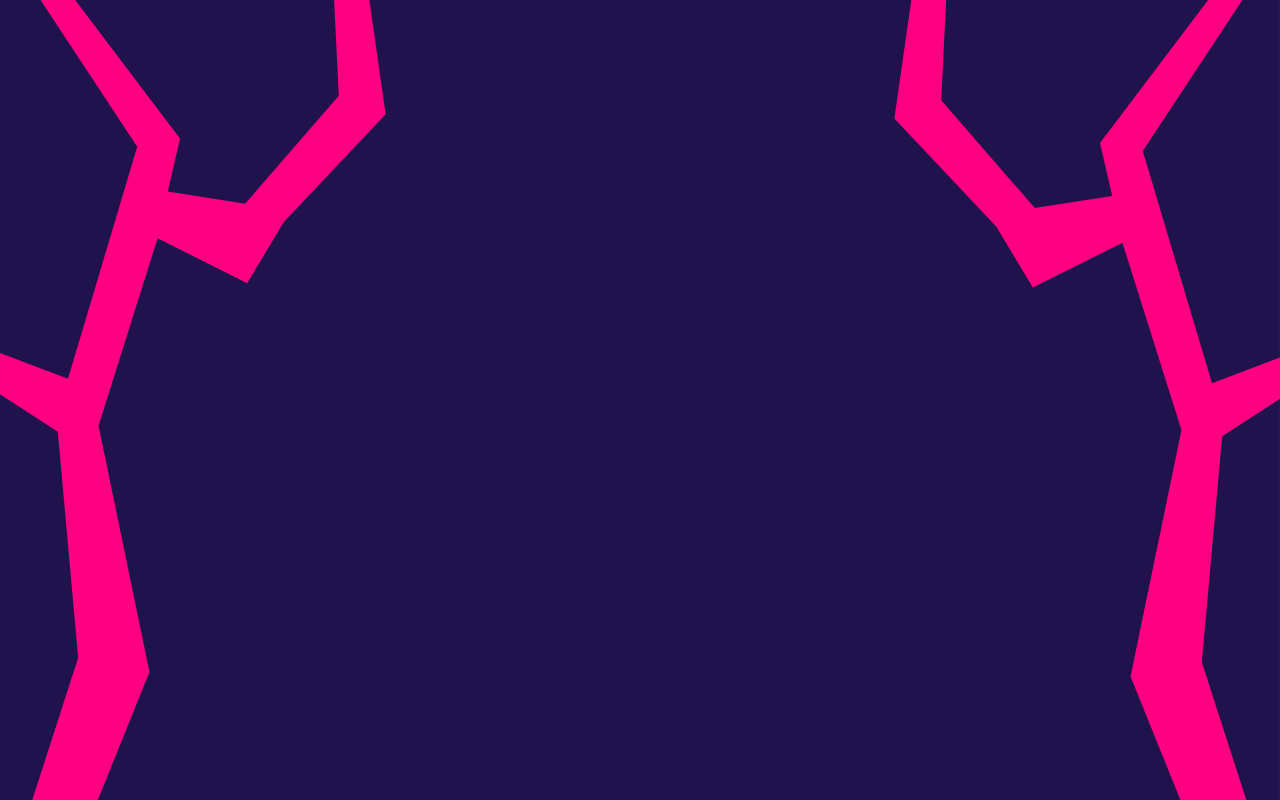
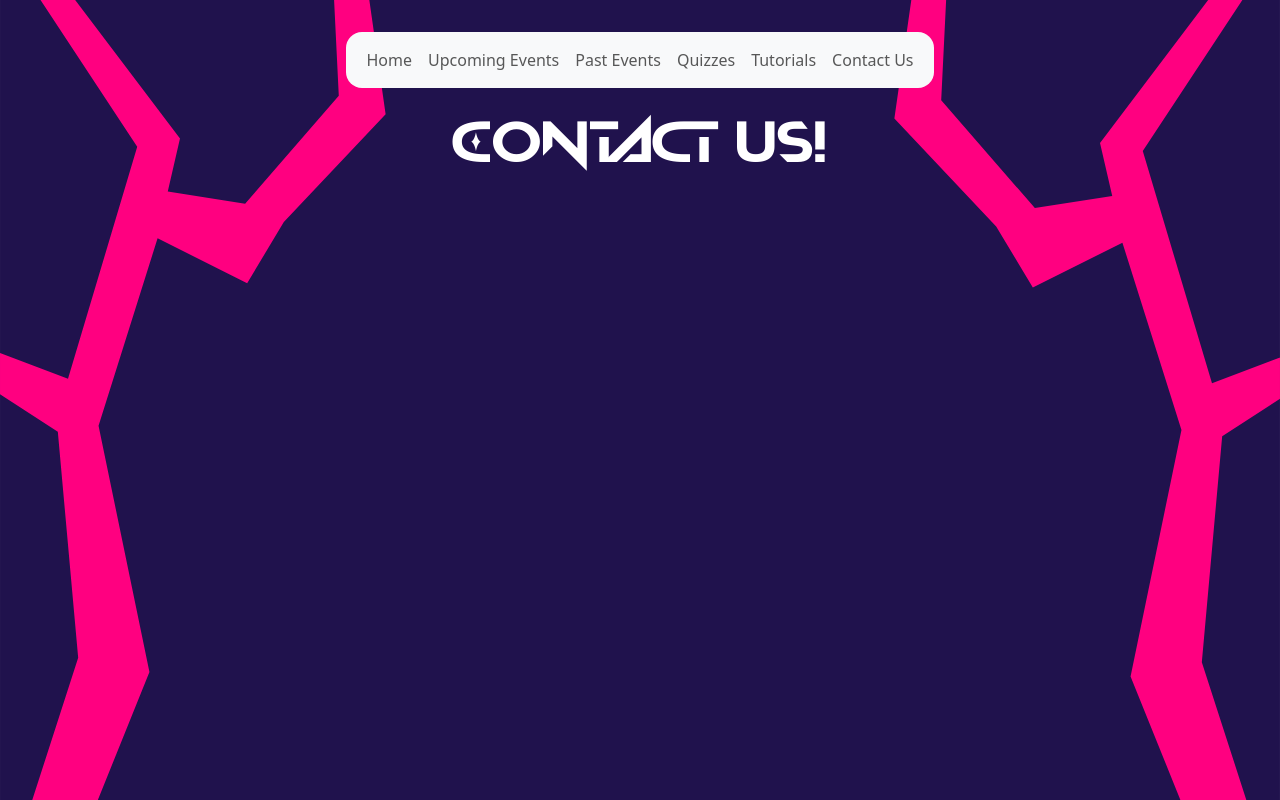
Before and after one commit to CS571-F25/p52, a React (Vite) app: page /#/contact in a window 1280 px wide. Before the commit this address had no page. Built offline with nearby package versions, Linux system fonts and the light colour scheme.

Commit message:
Changed AboutUs to ContactUs and moved its placement on the navbar to the end; created an incomplete 404 Error Page

```diff
--- a/src/App.jsx
+++ b/src/App.jsx
@@ -2,11 +2,12 @@ import { HashRouter, Route, Routes } from 'react-router'
 import './App.css'
 import Layout from './components/Layout'
 import Home from './components/Home'
-import AboutMe from './components/AboutMe'
+import ContactUs from './components/ContactUs'
 import UpcomingEvents from './components/UpcomingEvents'
 import PastEvents from './components/PastEvents'
 import Quizzes from './components/Quizzes'
 import Tutorials from './components/Tutorials'
+import ErrorPage from './components/ErrorPage'
 
 function App() {
   return <HashRouter>
@@ -14,11 +15,12 @@ function App() {
       {/* <Route path="/" element={<Home/>}></Route> */}
       <Route path="/" element={<Layout/>}>
         <Route index element={<Home/>} />
-        <Route path="/about" element={<AboutMe/>}></Route>
+        <Route path="/contact" element={<ContactUs/>}></Route>
         <Route path="/upcoming-events" element={<UpcomingEvents/>}></Route>
         <Route path="/past-events" element={<PastEvents/>}></Route>
         <Route path="/quizzes" element={<Quizzes/>}></Route>
         <Route path="/tutorials" element={<Tutorials/>}></Route>
+        <Route path="/*" element={<ErrorPage/>}></Route>
       </Route>
     </Routes>
   </HashRouter>
--- a/src/components/AboutMe.jsx
+++ /dev/null
@@ -1,5 +0,0 @@
-export default function AboutMe (props) {
-    return <div>
-        <h1>About Me!</h1>
-    </div>
-}
--- /dev/null
+++ b/src/components/ContactUs.jsx
@@ -0,0 +1,5 @@
+export default function ContactUs (props) {
+    return <div>
+        <h1 className="pageTitle">Contact Us!</h1>
+    </div>
+}
--- /dev/null
+++ b/src/components/ErrorPage.jsx
@@ -0,0 +1,9 @@
+export default function ErrorPage(props) {
+
+    // TODO: add link back to home page
+    // TODO: add funny blurb about the Honmoon not working
+
+    return <div>
+        <h1 className="pageTitle">404 Error</h1>
+    </div>
+}
--- a/src/components/Layout.jsx
+++ b/src/components/Layout.jsx
@@ -3,18 +3,18 @@ import { Link, Outlet } from "react-router";
 
 export default function Layout(props) {
   return <div>
-    <Navbar className="mx-auto" bg="light" variant="light" style={{backgroundColor:"white", maxWidth: "50%", borderRadius: "1rem"}}>
+    <Navbar className="mx-auto" bg="light" variant="light" style={{backgroundColor:"white", maxWidth: "fit-content", borderRadius: "1rem"}}>
       <Container>
         {/* <Navbar.Brand as={Link} to="/">
           <img/> TODO: create home image
         </Navbar.Brand> */}
         <Nav className="mx-auto">
           <Nav.Link as={Link} to="/">Home</Nav.Link>
-          <Nav.Link as={Link} to="/about">About Us</Nav.Link>
           <Nav.Link as={Link} to="/upcoming-events">Upcoming Events</Nav.Link>
           <Nav.Link as={Link} to="/past-events">Past Events</Nav.Link>
           <Nav.Link as={Link} to="/quizzes">Quizzes</Nav.Link>
           <Nav.Link as={Link} to="/tutorials">Tutorials</Nav.Link>
+          <Nav.Link as={Link} to="/contact">Contact Us</Nav.Link>
         </Nav>
       </Container>
     </Navbar>
--- a/src/components/Tutorials.jsx
+++ b/src/components/Tutorials.jsx
@@ -39,7 +39,7 @@ export default function Tutorials () {
           diy ?
             <div>
             <br/>
-            <h4>Norigae 노리개</h4>-
+            <h4>Norigae 노리개</h4>
             <p>Rumi</p>
             <iframe width="560" height="315" src="https://www.youtube.com/embed/cIIprgB2uP4?si=FVHlqyeh9bfD6tUH" title="YouTube video player" frameborder="0" allow="accelerometer; autoplay; clipboard-write; encrypted-media; gyroscope; picture-in-picture; web-share" referrerpolicy="strict-origin-when-cross-origin" allowFullScreen></iframe>
             <br/><br/>
```
